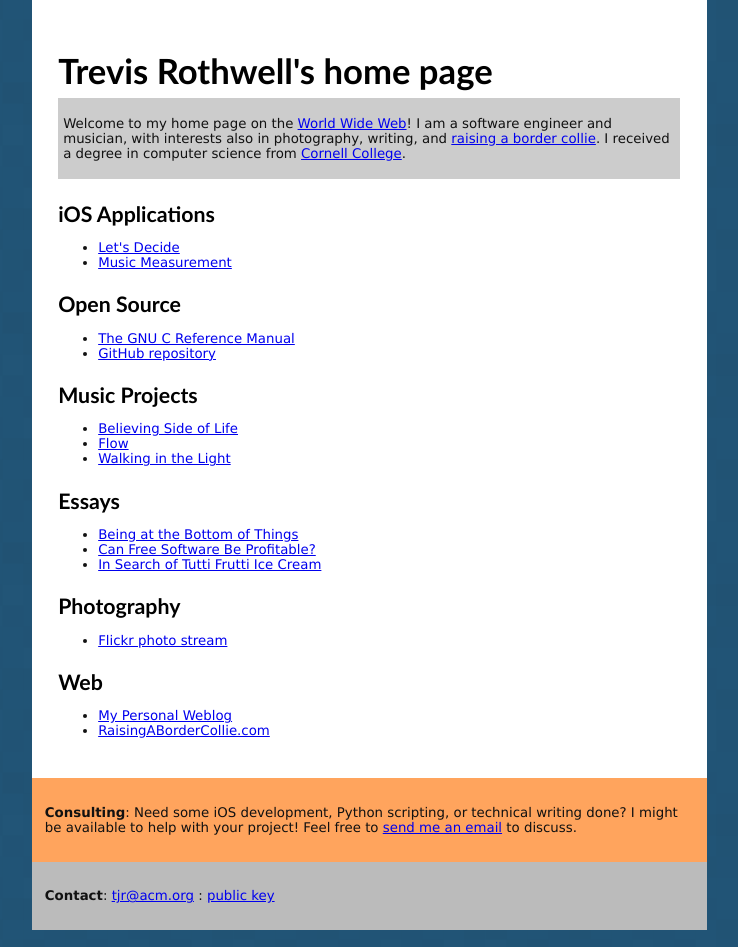
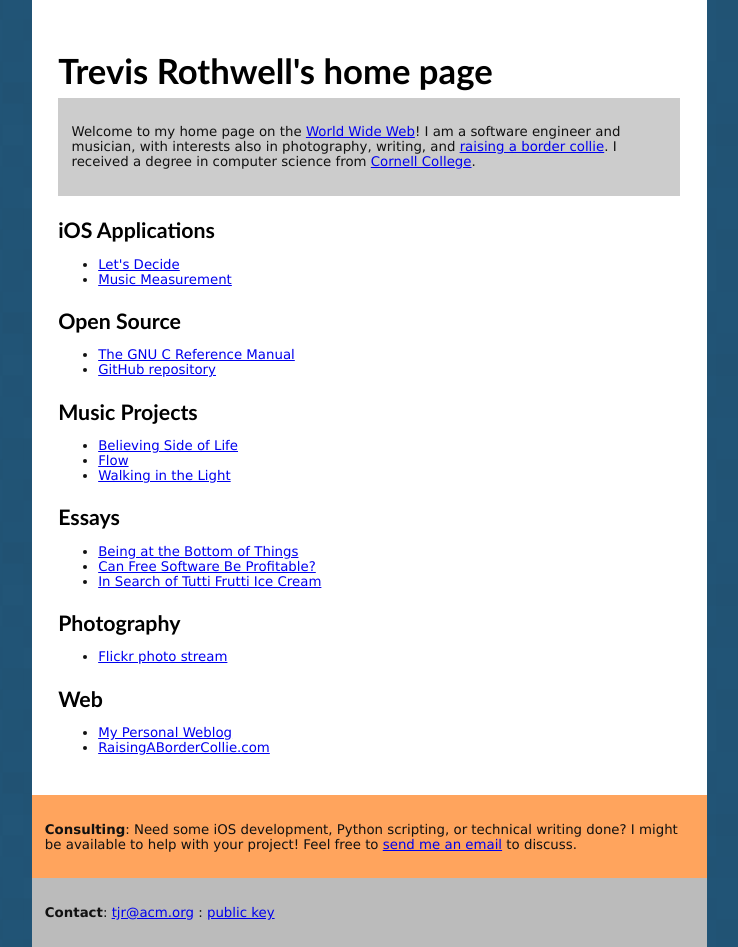
Before and after one commit to tjr/tjr.github.com, a Jekyll site: the page index.html, which Jekyll copies as it is, in a window 1280 px wide. Shown: the whole page, without its empty margins (271-1009 px from the left). Built offline with Jekyll 4.4.1, drawn with Linux system fonts in a browser that asks for light colours; some web fonts are replaced.

Commit message:
updated css

```diff
--- a/css/home.css
+++ b/css/home.css
@@ -24,7 +24,7 @@ img.photo { border: 1px solid black; }
 
 .insertbox {
   background-color: #CCC;
-  padding: 5px;
+  padding: 1em;
 }
 
 .powderblue {
```
